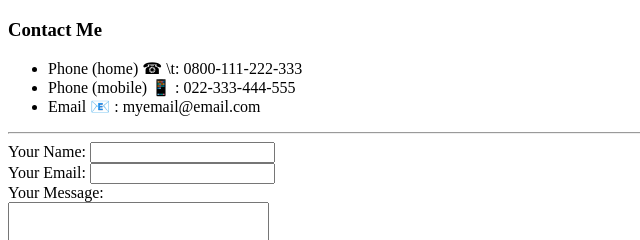
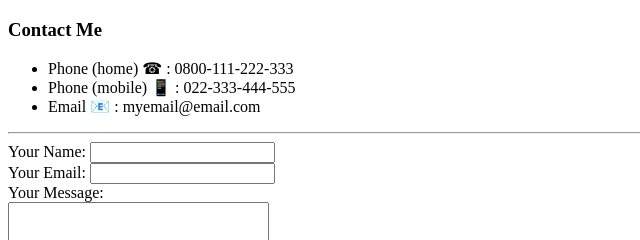
Before and after one commit to Paolo-Man001/cv, a plain HTML site: page contact.html in a window 1280 px wide. Shown: the top 240 px of the page, 0-640 px from the left. Drawn offline with Linux system fonts and the light colour scheme.

Commit message:
Update contact.html

```diff
--- a/contact.html
+++ b/contact.html
@@ -9,7 +9,7 @@
 <body>
   <h3>Contact Me</h3>
   <ul>
-    <li>Phone (home) ☎ \t: 0800-111-222-333</li>
+    <li>Phone (home) ☎ : 0800-111-222-333</li>
     <li>Phone (mobile) 📱 : 022-333-444-555</li>
     <li>Email 📧 : myemail@email.com</li>
   </ul>
```
